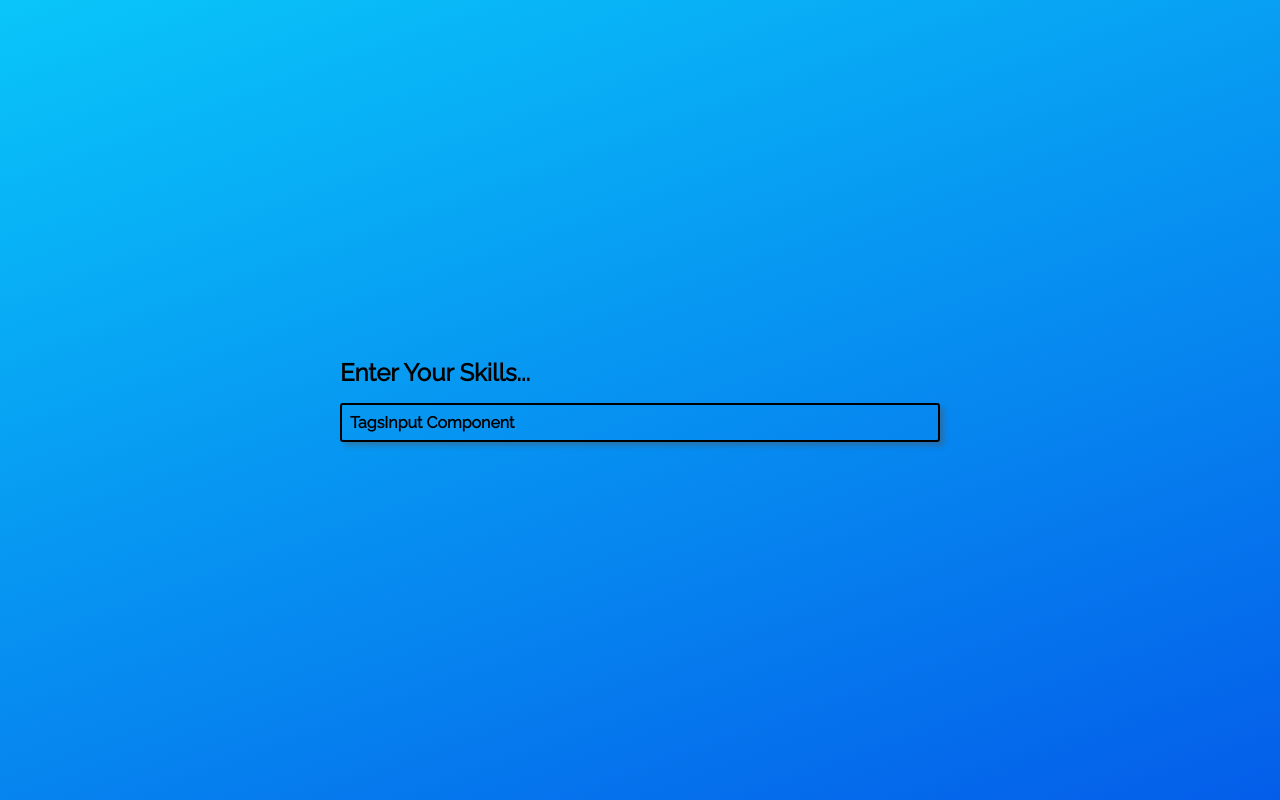
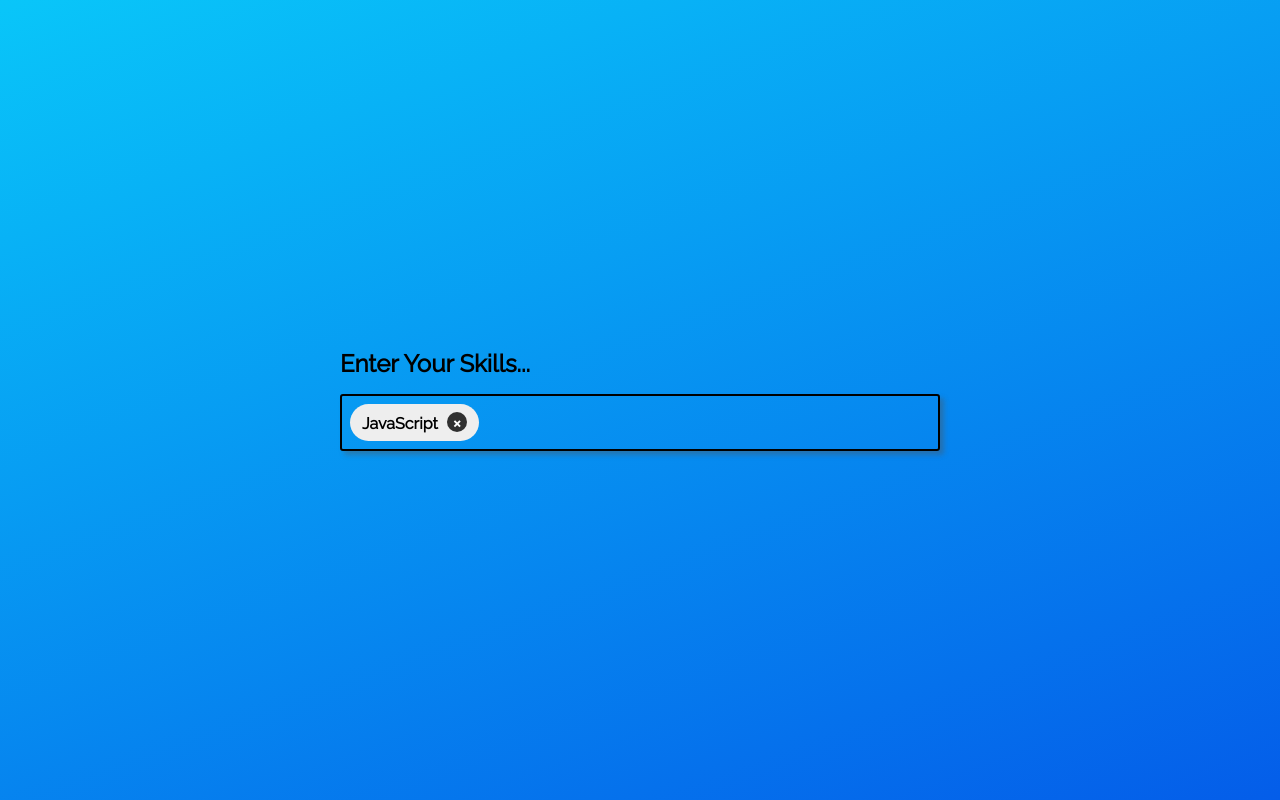
Before and after one commit to lkot/react-noa-ignite-assignment, a React (Create React App) app: page / in a window 1280 px wide. Built offline with nearby package versions, Linux system fonts and the light colour scheme.

Commit message:
Single tags styling added.

```diff
--- a/src/components/TagsInput.css
+++ b/src/components/TagsInput.css
@@ -10,3 +10,24 @@
 	margin-top: 1em;
 	gap: 0.5em;
 }
+
+.tag-item {
+	display: inline-block;
+	background-color: #eee;
+	padding: 0.5em 0.75em;
+	border-radius: 20px;
+}
+
+.tag-item .close {
+	display: inline-flex;
+	justify-content: center;
+	align-items: center;
+	height: 20px;
+	width: 20px;
+	background-color: rgb(48, 48, 48);
+	color: #fff;
+	border-radius: 50%;
+	margin-left: 0.5em;
+	font-size: 18px;
+	cursor: pointer;
+}
--- a/src/components/TagsInput.js
+++ b/src/components/TagsInput.js
@@ -5,7 +5,10 @@ const TagsInput = () => {
     return (
 		<>
 			<div className='tags-input-container'>
-                TagsInput Component
+                <div className='tag-item'>
+                    <span className="text">JavaScript</span>
+                    <span className="close">&times;</span>
+                </div>
 			</div>
 		</>
 	);
```
